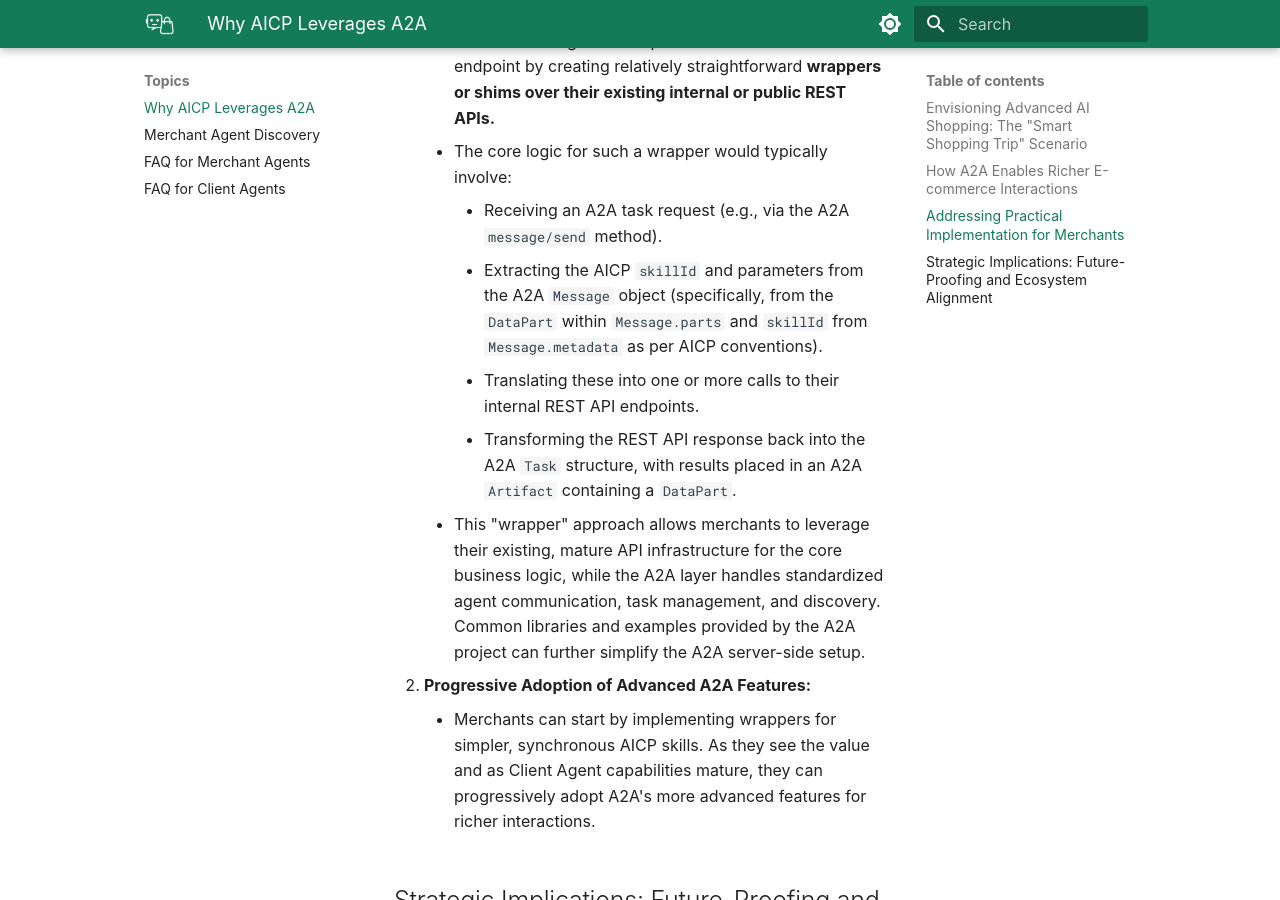
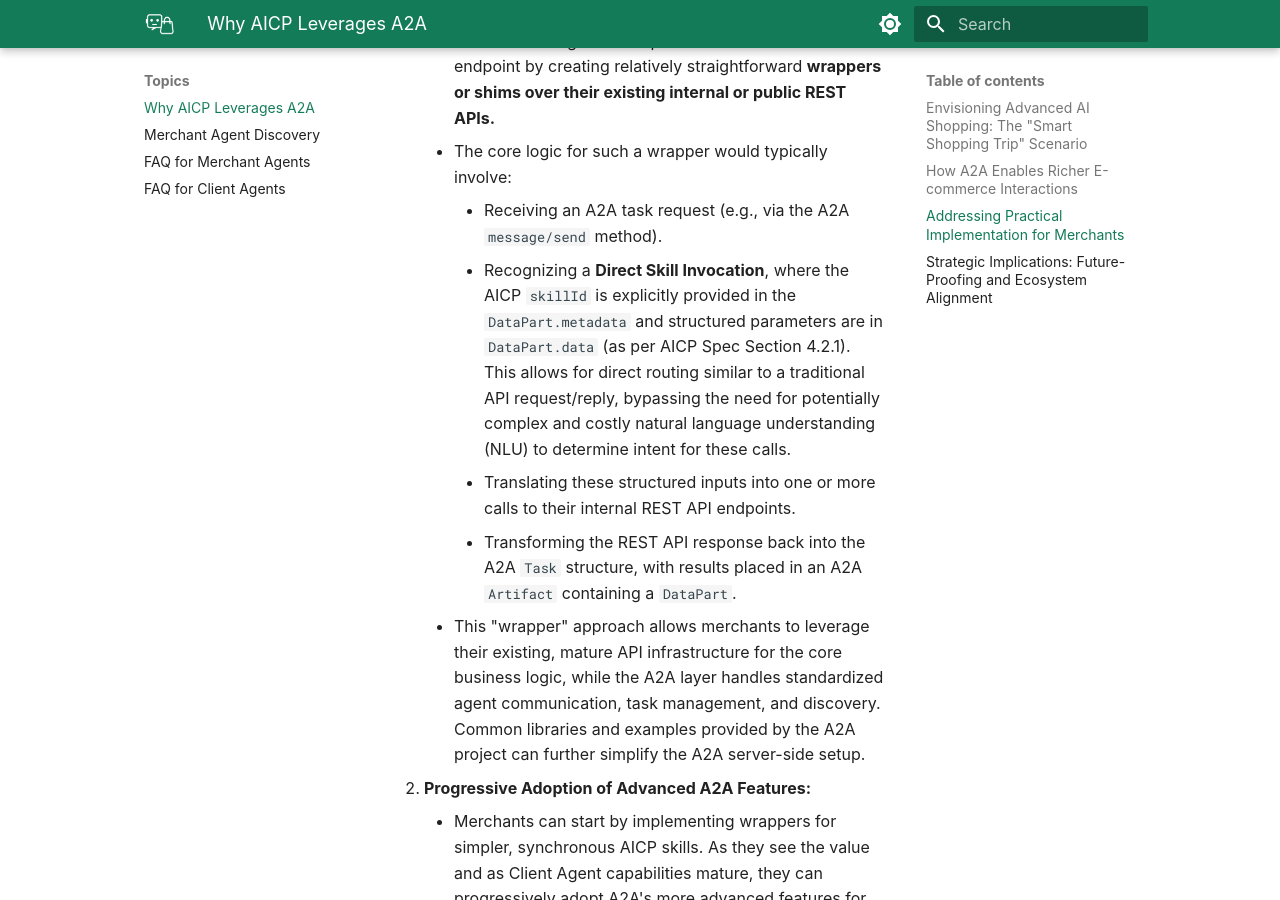
Before and after one commit to cjalmeida/aicp, an MkDocs documentation site: the page built from docs/topics/why-a2a.md, in a window 1280 px wide and 900 px high, scrolled down 4033 px. Built offline with MkDocs 1.6.1 and Material for MkDocs 9.7.7, drawn with Linux system fonts in a browser that asks for light colours; some web fonts are replaced.

Commit message:
fixes to why-a2a

```diff
--- a/docs/topics/why-a2a.md
+++ b/docs/topics/why-a2a.md
@@ -39,8 +39,8 @@ We acknowledge that adopting any new protocol, including A2A, introduces an init
     -   For many common AICP Skills that involve request/reply interactions (e.g., fetching product details, simple searches, or initial cart operations), it is indeed feasible for Merchant Agents to implement their A2A service endpoint by creating relatively straightforward **wrappers or shims over their existing internal or public REST APIs.**
     -   The core logic for such a wrapper would typically involve:
         -   Receiving an A2A task request (e.g., via the A2A `message/send` method).
-        -   Extracting the AICP `skillId` and parameters from the A2A `Message` object (specifically, from the `DataPart` within `Message.parts` and `skillId` from `Message.metadata` as per AICP conventions).
-        -   Translating these into one or more calls to their internal REST API endpoints.
+        -   Recognizing a **Direct Skill Invocation**, where the AICP `skillId` is explicitly provided in the `DataPart.metadata` and structured parameters are in `DataPart.data` (as per AICP Spec Section 4.2.1). This allows for direct routing similar to a traditional API request/reply, bypassing the need for potentially complex and costly natural language understanding (NLU) to determine intent for these calls.
+        -   Translating these structured inputs into one or more calls to their internal REST API endpoints.
         -   Transforming the REST API response back into the A2A `Task` structure, with results placed in an A2A `Artifact` containing a `DataPart`.
     -   This "wrapper" approach allows merchants to leverage their existing, mature API infrastructure for the core business logic, while the A2A layer handles standardized agent communication, task management, and discovery. Common libraries and examples provided by the A2A project can further simplify the A2A server-side setup.
 
```
